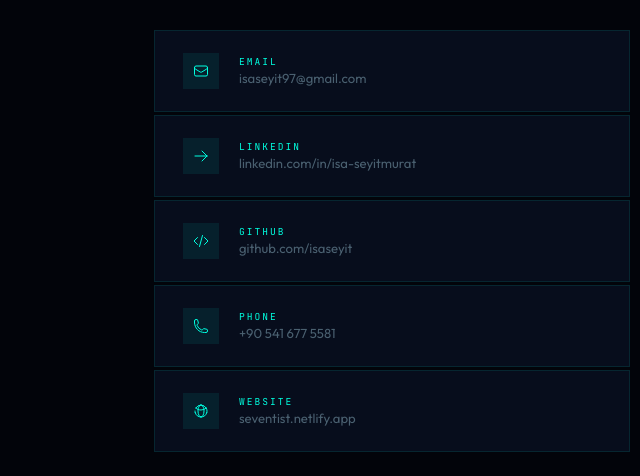
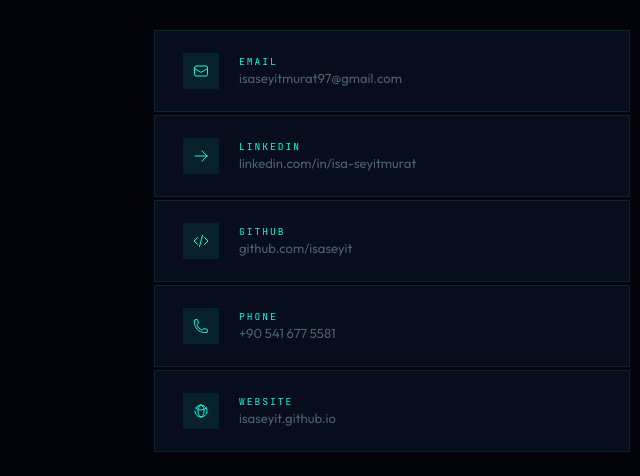
Before and after one commit to isaseyit/isaseyit.github.io, a plain HTML site: page index.html in a window 1280 px wide. Shown: the part 5285-5761 px from the top of the page, 526-1166 px from the left. Drawn offline with Linux system fonts and the light colour scheme.

Commit message:
Content update
Wrong contact info were updated

```diff
--- a/index.html
+++ b/index.html
@@ -345,9 +345,9 @@
       <div>
         <div class="pnum">01</div>
         <div class="ptags"><span class="ptag">Web Dev</span><span class="ptag">Live</span></div>
-        <div class="pn" style="margin-top:16px">Seventist</div>
+        <div class="pn" style="margin-top:16px">Isa  Seyitmurat</div>
         <p class="pd" style="margin-top:12px">A professional B2B event services platform built to convert. Seventist connects businesses with premium event staffing, logistics, and production services — from Istanbul to global trade fairs.</p>
-        <a href="https://isaseyit.github.io/" target="_blank" class="pl" style="margin-top:20px">Visit Site →</a>
+        <a href="https://isaseyit.github.io" target="_blank" class="pl" style="margin-top:20px">Visit Site →</a>
       </div>
       <div>
         <ul class="pf">
@@ -420,7 +420,7 @@
     <div class="cls rev d2">
       <a class="cl" href="mailto:isaseyitmurat97@gmail.com">
         <div class="ci2"><svg viewBox="0 0 24 24"><path stroke-linecap="round" stroke-linejoin="round" d="M21.75 6.75v10.5a2.25 2.25 0 01-2.25 2.25h-15a2.25 2.25 0 01-2.25-2.25V6.75m19.5 0A2.25 2.25 0 0019.5 4.5h-15a2.25 2.25 0 00-2.25 2.25m19.5 0v.243a2.25 2.25 0 01-1.07 1.916l-7.5 4.615a2.25 2.25 0 01-2.36 0L3.32 8.91a2.25 2.25 0 01-1.07-1.916V6.75"/></svg></div>
-        <div><div class="cla">Email</div><div class="clv">isaseyit97@gmail.com</div></div>
+        <div><div class="cla">Email</div><div class="clv">isaseyitmurat97@gmail.com</div></div>
       </a>
       <a class="cl" href="https://linkedin.com/in/isa-seyitmurat/" target="_blank">
         <div class="ci2"><svg viewBox="0 0 24 24"><path stroke-linecap="round" stroke-linejoin="round" d="M13.5 4.5L21 12m0 0l-7.5 7.5M21 12H3"/></svg></div>
@@ -434,9 +434,9 @@
         <div class="ci2"><svg viewBox="0 0 24 24"><path stroke-linecap="round" stroke-linejoin="round" d="M2.25 6.75c0 8.284 6.716 15 15 15h2.25a2.25 2.25 0 002.25-2.25v-1.372c0-.516-.351-.966-.852-1.091l-4.423-1.106c-.44-.11-.902.055-1.173.417l-.97 1.293c-.282.376-.769.542-1.21.38a12.035 12.035 0 01-7.143-7.143c-.162-.441.004-.928.38-1.21l1.293-.97c.363-.271.527-.734.417-1.173L6.963 3.102a1.125 1.125 0 00-1.091-.852H4.5A2.25 2.25 0 002.25 4.5v2.25z"/></svg></div>
         <div><div class="cla">Phone</div><div class="clv">+90 541 677 5581</div></div>
       </a>
-      <a class="cl" href="https://isaseyit.github.io/" target="_blank">
+      <a class="cl" href="https://isaseyit.github.io" target="_blank">
         <div class="ci2"><svg viewBox="0 0 24 24"><path stroke-linecap="round" stroke-linejoin="round" d="M12 21a9.004 9.004 0 008.716-6.747M12 21a9.004 9.004 0 01-8.716-6.747M12 21c2.485 0 4.5-4.03 4.5-9S14.485 3 12 3m0 18c-2.485 0-4.5-4.03-4.5-9S9.515 3 12 3m0 0a8.997 8.997 0 017.843 4.582M12 3a8.997 8.997 0 00-7.843 4.582m15.686 0A11.953 11.953 0 0112 10.5c-2.998 0-5.74-1.1-7.843-2.918m15.686 0A8.959 8.959 0 0121 12c0 .778-.099 1.533-.284 2.253M3 12a8.96 8.96 0 00.284 2.253"/></svg></div>
-        <div><div class="cla">Website</div><div class="clv">seventist.netlify.app</div></div>
+        <div><div class="cla">Website</div><div class="clv">isaseyit.github.io</div></div>
       </a>
     </div>
   </div>
```
